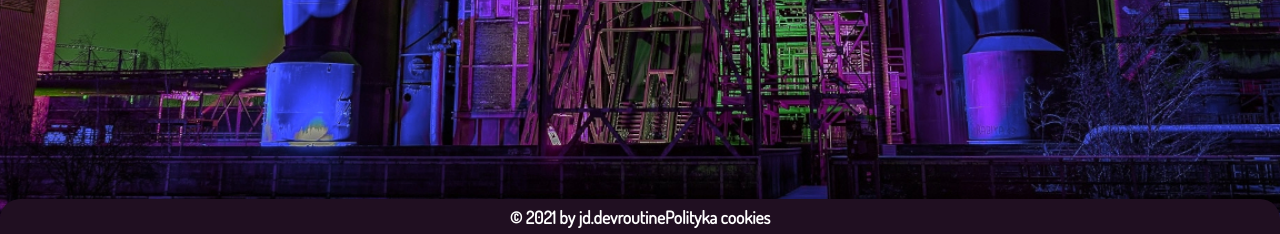
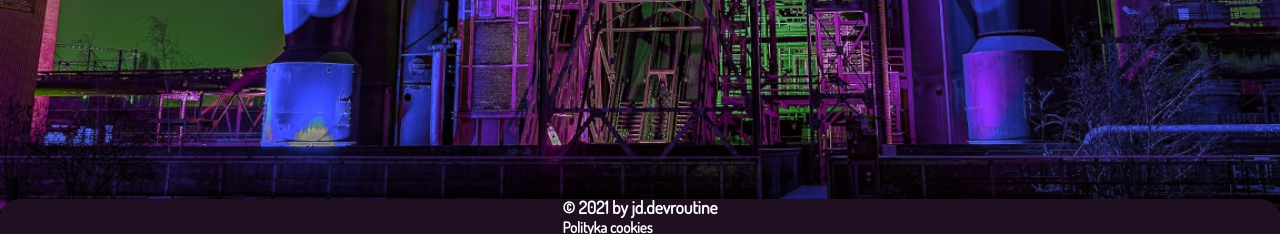
Before and after one commit to jdroutine/rpgsociety, a Django app: page / in a window 1280 px wide. Shown: the part 566-800 px from the top of the page. Run offline with Django 3.2, Linux system fonts and the light colour scheme; data that the repository does not hold is empty; some libraries are stand-ins or nearby versions; some web fonts are replaced.

Commit message:
footer edited

```diff
--- a/rpgsociety/characterCard/static/css/style.css
+++ b/rpgsociety/characterCard/static/css/style.css
@@ -68,8 +68,8 @@ aside img {
 
 /*strona główna*/
 #home {
-    max-width: 1080px;
-    min-height: 315px;
+
+    min-height: 350px;
     height: 100%;
     margin: 50px;
     padding: 20px;
--- a/rpgsociety/characterCard/templates/index.html
+++ b/rpgsociety/characterCard/templates/index.html
@@ -41,9 +41,7 @@
     <footer>
         <div>
             <h3>&copy; 2021 by jd.devroutine</h3>
-        </div>
-        <div class="cookies">
-            <h3>Polityka cookies</h3>
+            <h4>Polityka cookies</h4>
         </div>
     </footer>
     <script src="../static/js/nav.js"></script>
```
